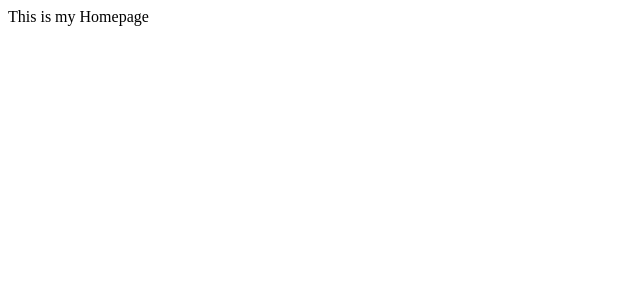
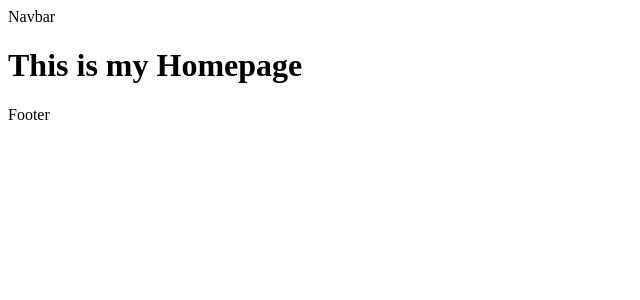
Before and after one commit to m1cha3lnava/my-portfolio, a React (Create React App) app in the folder client/: page / in a window 1280 px wide. Shown: the top 300 px of the page, without its empty margins (0-640 px from the left). Built offline with nearby package versions, Linux system fonts and the light colour scheme; no server answers.

Commit message:
added navbar and footer components

```diff
--- /dev/null
+++ b/client/src/components/Footer.jsx
@@ -0,0 +1,13 @@
+import React, { Component } from 'react';
+
+class Footer extends Component {
+    render() {
+        return (
+            <footer>
+                <p>Footer</p>
+            </footer>
+        );
+    }
+}
+
+export default Footer;
--- /dev/null
+++ b/client/src/components/Navbar.jsx
@@ -0,0 +1,13 @@
+import React, { Component } from 'react';
+
+class Navbar extends Component {
+    render() {
+        return (
+            <header>
+                Navbar
+            </header>
+        );
+    }
+}
+
+export default Navbar;
--- a/client/src/containers/Home/Home.jsx
+++ b/client/src/containers/Home/Home.jsx
@@ -1,10 +1,15 @@
 import React, { Component } from "react";
+import Navbar from "../../components/Navbar";
+import Footer from "../../components/Footer";
+
 
 class Home extends Component {
   render() {
     return (
-      <div>
-        <hi1>This is my Homepage</hi1>
+      <div className="container">
+      <Navbar />
+        <h1>This is my Homepage</h1>
+        <Footer />
       </div>
     );
   }
```
Also changed, not shown: client/src/containers/Contact/Contact.js (added, +13 -0 lines), client/src/containers/Projects/Projects.jsx (added, +13 -0 lines), client/src/index.js (line endings or trailing spaces).
